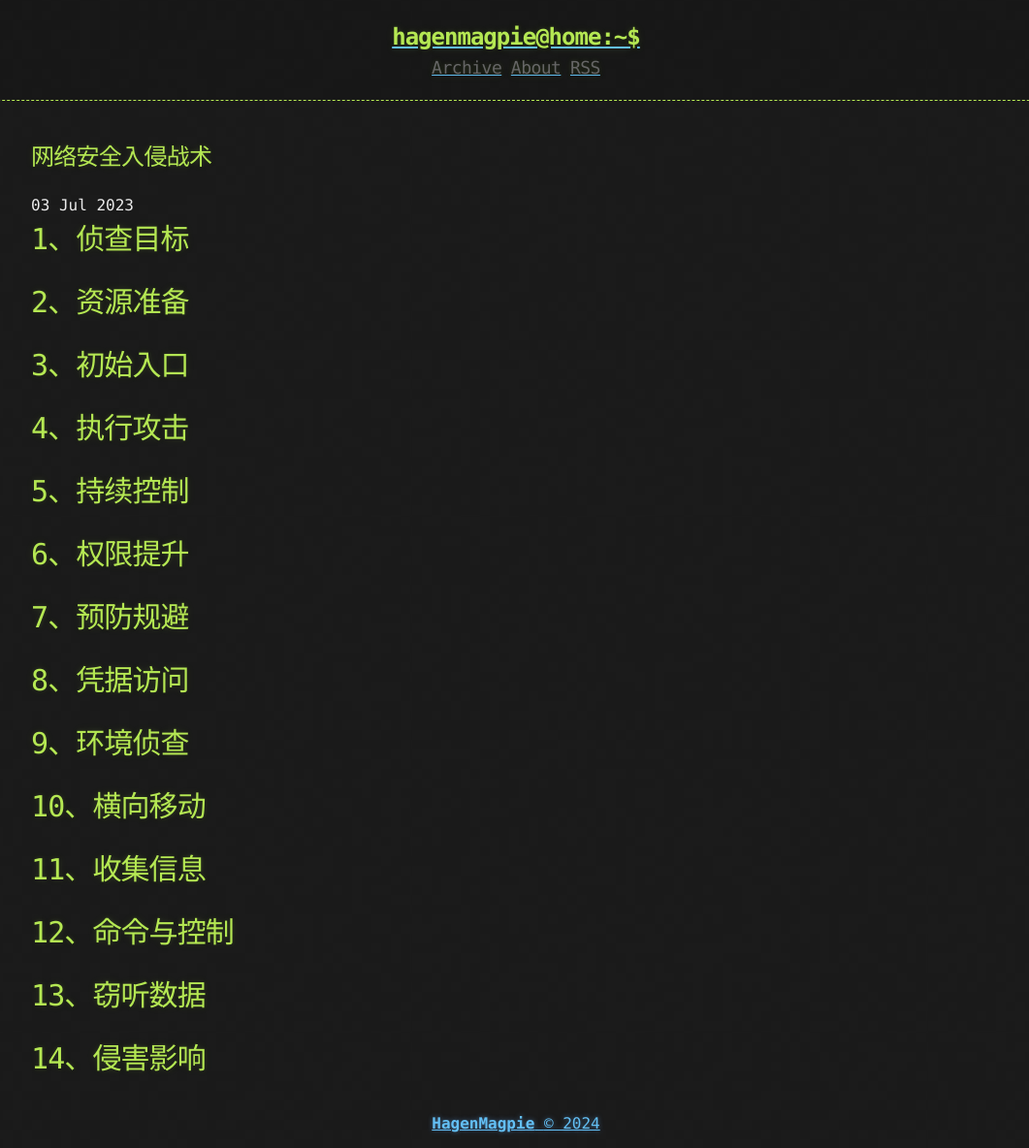
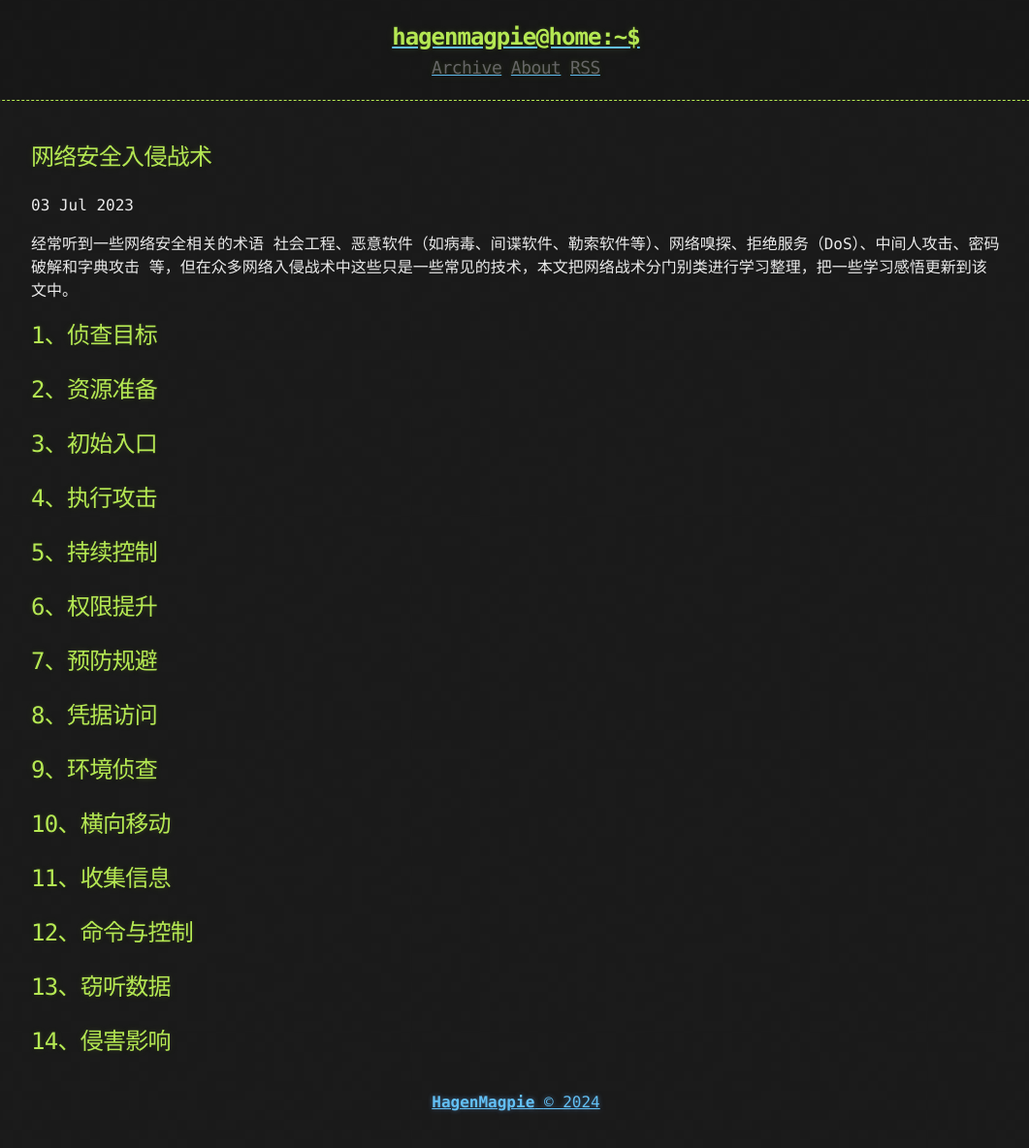
Before and after one commit to Hagenmagpie/hagenmagpie.github.io, a Jekyll site: the page built from _posts/2023-07-03-网络安全入侵战术.md, in a window 1280 px wide. Shown: the whole page at 97% size, without its empty margins (108-1169 px from the left). Built offline with Jekyll 4.4.1, drawn with Linux system fonts in a browser that asks for light colours; after the commit the page ends 1162 px from its top, so only the background shows below that.

Commit message:
更新网络安全入侵战术目录

```diff
--- a/_posts/2023-07-03-网络安全入侵战术.md
+++ b/_posts/2023-07-03-网络安全入侵战术.md
@@ -3,32 +3,32 @@ title: 网络安全入侵战术
 published: true
 ---
 
+经常听到一些网络安全相关的术语 社会工程、恶意软件（如病毒、间谍软件、勒索软件等）、网络嗅探、拒绝服务（DoS）、中间人攻击、密码破解和字典攻击 等，但在众多网络入侵战术中这些只是一些常见的技术，本文把网络战术分门别类进行学习整理，把一些学习感悟更新到该文中。
 
-# 1、侦查目标
+## 1、侦查目标
 
+## 2、资源准备
 
-# 2、资源准备
+## 3、初始入口
 
-# 3、初始入口
+## 4、执行攻击
 
-# 4、执行攻击
+## 5、持续控制
 
-# 5、持续控制
+## 6、权限提升
 
-# 6、权限提升
+## 7、预防规避
 
-# 7、预防规避
+## 8、凭据访问
 
-# 8、凭据访问
+## 9、环境侦查
 
-# 9、环境侦查
+## 10、横向移动
 
-# 10、横向移动
+## 11、收集信息
 
-# 11、收集信息
+## 12、命令与控制
 
-# 12、命令与控制
+## 13、窃听数据
 
-# 13、窃听数据
-
-# 14、侵害影响
+## 14、侵害影响
```
